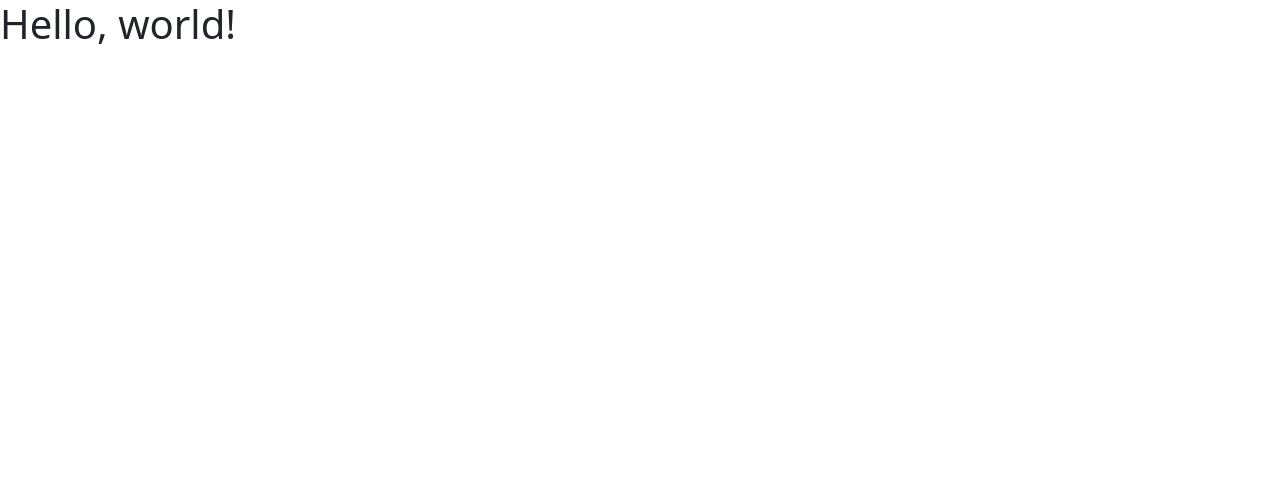
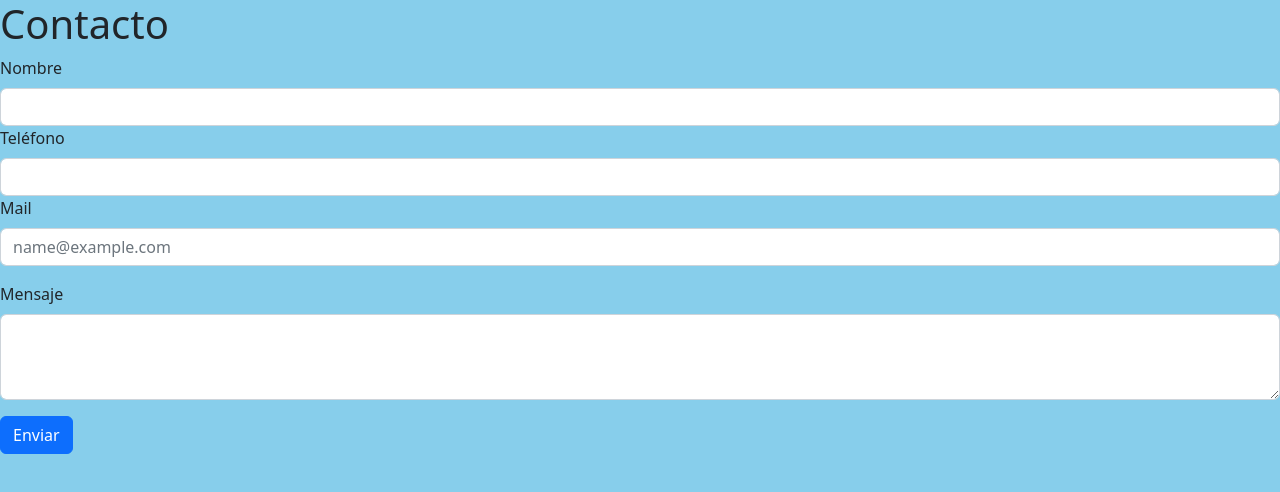
Before and after one commit to Frangersal/CH25_colaborar, a plain HTML site: page contacto.html in a window 1280 px wide. Drawn offline with nearby package versions, Linux system fonts and the light colour scheme.

Commit message:
Se actualiza contacto

```diff
--- a/contacto.html
+++ b/contacto.html
@@ -3,11 +3,27 @@
   <head>
     <meta charset="utf-8">
     <meta name="viewport" content="width=device-width, initial-scale=1">
-    <title>Bootstrap demo</title>
+    <title>Contacto</title>
     <link href="https://cdn.jsdelivr.net/npm/bootstrap@5.2.3/dist/css/bootstrap.min.css" rel="stylesheet" integrity="sha384-rbsA2VBKQhggwzxH7pPCaAqO46MgnOM80zW1RWuH61DGLwZJEdK2Kadq2F9CUG65" crossorigin="anonymous">
   </head>
+  <style>
+    body{background-color: skyblue;}
+  </style>
   <body>
-    <h1>Hello, world!</h1>
+    <h1>Contacto</h1>
+    <div class="mb-3">
+      <label for="exampleFormControlInput1" class="form-label">Nombre</label>
+      <input type="name" class="form-control" id="exampleFormControlInput1">
+      <label for="exampleFormControlInput1" class="form-label">Teléfono</label>
+      <input type="number" class="form-control" id="exampleFormControlInput1">
+      <label for="exampleFormControlInput1" class="form-label">Mail</label>
+      <input type="mail" class="form-control" id="exampleFormControlInput1" placeholder="name@example.com">
+    </div>
+    <div class="mb-3">
+      <label for="exampleFormControlTextarea1" class="form-label">Mensaje</label>
+      <textarea class="form-control" id="exampleFormControlTextarea1" rows="3"></textarea>
+    </div>
+    <button type="button" class="btn btn-primary">Enviar</button>
     <script src="https://cdn.jsdelivr.net/npm/bootstrap@5.2.3/dist/js/bootstrap.bundle.min.js" integrity="sha384-kenU1KFdBIe4zVF0s0G1M5b4hcpxyD9F7jL+jjXkk+Q2h455rYXK/7HAuoJl+0I4" crossorigin="anonymous"></script>
   </body>
 </html>
```
